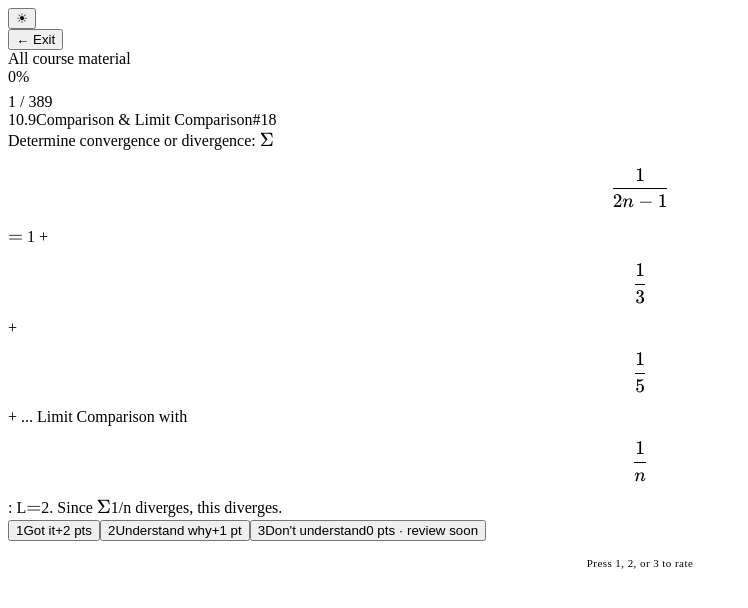
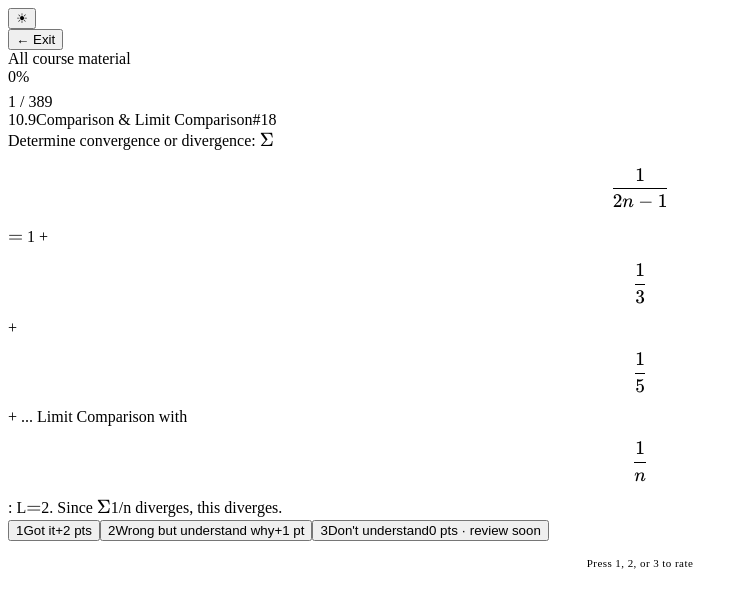
Before and after one commit to notjacktww/math2, a React (Vite) app: page / in a window 1280 px wide. Both pictures are taken after a click on the button "Study all course material". Shown: the top 608 px of the page, without its empty margins (0-748 px from the left). Built offline with nearby package versions, Linux system fonts and the light colour scheme; the HTML template or start-up script is replaced by a standard one.

Commit message:
Change rating label to 'Wrong but understand why'

```diff
--- a/src/pages/StudyView.jsx
+++ b/src/pages/StudyView.jsx
@@ -199,7 +199,7 @@ export default function StudyView() {
         </button>
         <button className="rating-btn rating-partial" onClick={() => handleRate(1)}>
           <span className="rating-num">2</span>
-          <span className="rating-label">Understand why</span>
+          <span className="rating-label">Wrong but understand why</span>
           <span className="rating-pts">+1 pt</span>
         </button>
         <button className="rating-btn rating-missed" onClick={() => handleRate(0)}>
```
